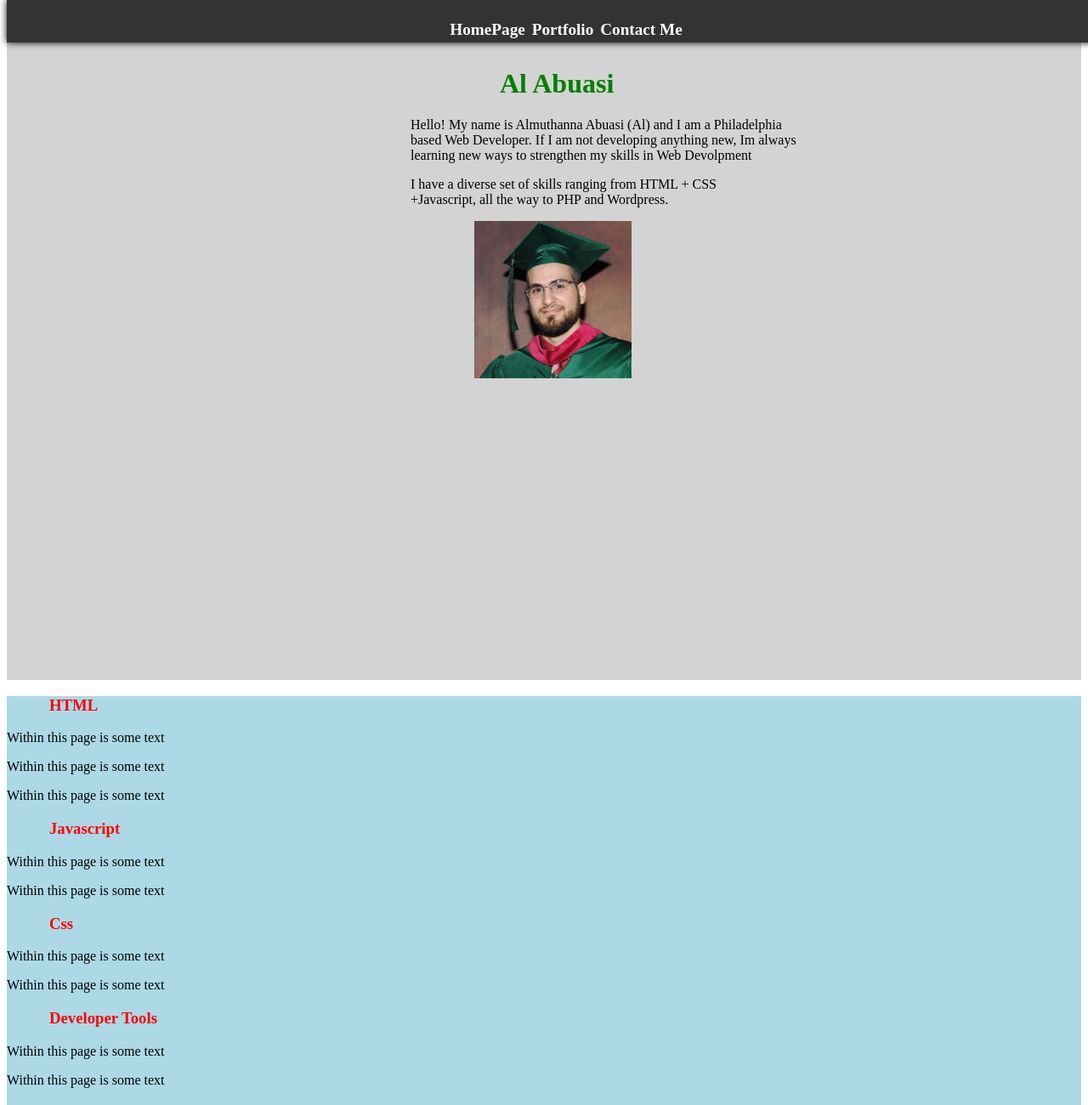
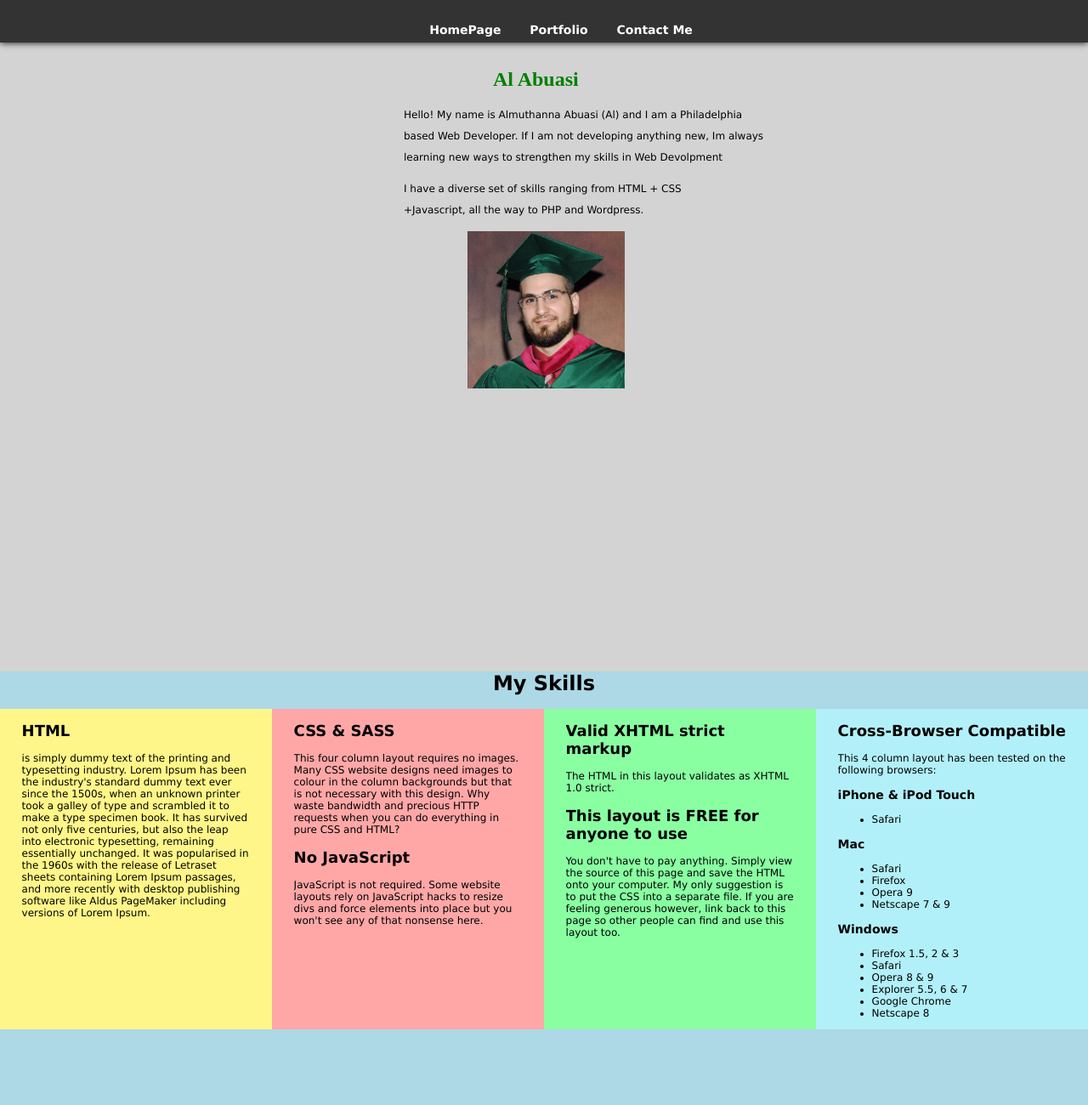
Before and after one commit to al-abuasi/Portfolio, a website: page index.html in a window 1280 px wide. Shown: the top 1300 px of the page at 85% size. Drawn offline with nearby package versions, Linux system fonts and the light colour scheme; some packages are replaced by stand-ins of ours; a script that the page names is missing.

Commit message:
Created a 4 column layout to show my skills

```diff
--- a/index.html
+++ b/index.html
@@ -55,32 +55,70 @@
 
 <div id="page2">
 <a id="portfolio" class="smooth"></a>
+<h1 id="sub-head"> My Skills</h1>
+	<div id="container4">
 
-<h3 class="head-small" >  HTML</h3>
-<div id="HTML">	<p> Within this page is some text</p>
+		<div id="container3">
 
-	<p> Within this page is some text</p>
+			<div id="container2">
 
-	<p> Within this page is some text</p>
-</div>
-<h3 class="head-small"> Javascript</h3>
+				<div id="container1">
 
-	<p> Within this page is some text</p>
+					<div id="col1">
 
-
-	<p> Within this page is some text</p>
-<H3 class="head-small">Css</H3>
-	<p> Within this page is some text</p>
-
-	<p> Within this page is some text</p>
-<h3 class="head-small">Developer Tools</h3>
-	<p> Within this page is some text</p>
-
-	<p> Within this page is some text</p>
-
+						<!-- Column one start -->
+						<h2>HTML</h2>
+						<p>is simply dummy text of the printing and typesetting industry. Lorem Ipsum has been the industry's standard dummy text ever since the 1500s, when an unknown printer took a galley of type and scrambled it to make a type specimen book.
+                            It has survived not only five centuries, but also the leap into electronic typesetting, remaining essentially unchanged.
+                            It was popularised in the 1960s with the release of Letraset sheets containing Lorem Ipsum passages, and more recently with desktop publishing software like Aldus PageMaker including versions of Lorem Ipsum.</p>
+						<!-- Column one end -->
+					</div>
+					<div id="col2">
+						<!-- Column two start -->
+						<h2>CSS & SASS</h2>
+						<p>This four column layout requires no images. Many CSS website designs need images to colour in the column backgrounds but that is not necessary with this design. Why waste bandwidth and precious HTTP requests when you can do everything in pure CSS and HTML?</p>
+						<h2>No JavaScript</h2>
+						<p>JavaScript is not required. Some website layouts rely on JavaScript hacks to resize divs and force elements into place but you won't see any of that nonsense here.</p>
+						<!-- Column two end -->
+					</div>
+					<div id="col3">
+						<!-- Column three start -->
+						<h2>Valid XHTML strict markup</h2>
+						<p>The HTML in this layout validates as XHTML 1.0 strict.</p>
+						<h2>This layout is FREE for anyone to use</h2>
+						<p>You don't have to pay anything. Simply view the source of this page and save the HTML onto your computer. My only suggestion is to put the CSS into a separate file. If you are feeling generous however, link back to this page so other people can find and use this layout too.</p>
+						<!-- Column three end -->
+					</div>
+					<div id="col4">
+						<!-- Column four start -->
+						<h2>Cross-Browser Compatible</h2>
+						<p>This 4 column layout has been tested on the following browsers:</p>
+						<h3>iPhone &amp; iPod Touch</h3>
+						<ul>
+							<li>Safari</li>
+						</ul>
+						<h3>Mac</h3>
+						<ul>
+							<li>Safari</li>
+							<li>Firefox</li>
+							<li>Opera 9</li>
+							<li>Netscape 7 &amp; 9</li>
+						</ul>
+						<h3>Windows</h3>
+						<ul>
+							<li>Firefox 1.5, 2 &amp; 3</li>
+							<li>Safari</li>
+							<li>Opera 8 &amp; 9</li>
+							<li>Explorer 5.5, 6 &amp; 7</li>
+							<li>Google Chrome</li>
+							<li>Netscape 8</li>
+						</ul>
+						<!-- Column four end -->
+					</div>
+				</div>
+			</div>
+		</div>
 	</div>
-<div id="page3">
-	<a id="contact" class="smooth"></a>
 
 
 </div>
--- a/main.css
+++ b/main.css
@@ -1,4 +1,9 @@
-
+body {
+    padding: 0; /* Gets rid of the automatic padding */
+    margin: 0;	/*	on HTML documents */
+    font-family: Lucida Grande, Helvetica, Arial, sans-serif;
+    font-size: 12px;
+}
 
 #background {
 min-width: 100%;
@@ -20,41 +25,23 @@ min-height: 100%;
     /* Adds the transparent background */
     background-color: rgba(1, 1, 1, 0.8);
     color: rgba(1, 1, 1, 0.8);
+}
 
-}
-.nav ul {
-	list-style: none;
-
-	text-align:
-	padding: 0;
-	margin: 0;
-}
 .nav li {
-
-	font-size: 1.2em;
-	line-height: 40px;
-	height: 40px;
     display: inline-block;
-	margin-right:4px;
 }
 
 .nav a {
+    font-size: 14px;
+    padding-left: 15px;
+    padding-right: 15px;
+    color: white;
     text-decoration: none;
-	color: #fff;
-	display: block;
-	transition: .3s background-color;
 }
 
 .nav a:hover {
-	background-color: #005f5f;
+    color: grey;
 }
-
-.nav a.active {
-	background-color: #fff;
-	color: #444;
-	cursor: default;
-}
-
 
 
 #page1 {
@@ -79,6 +66,7 @@ min-height: 100%;
 }
 
 #main-head {
+    font-family: serif;
 	padding-left: 580px;
 
 }
@@ -86,6 +74,8 @@ min-height: 100%;
 #summary {
 		padding-left: 475px;
 		text-align: justify;
+        line-height: 25px;
+        width: 500px;
 }
 
 #profile {
@@ -109,7 +99,73 @@ margin-left: 550px;
     padding-top: 30px;
 }
 
+#sub-head {
+    margin-top: -10px;
+
+    text-align: Center;
+
+}
+
+
 #background-page3 {
 	width:100%;
 	height:100%;
 }
+#container4 {
+    clear:left;
+    float:left;
+    width:100%;
+    overflow:hidden;
+    background:#b2f0f9; /* column 4 background colour */
+}
+#container3 {
+    clear:left;
+    float:left;
+    width:100%;
+    position:relative;
+    right:25%;
+    background:#89ffa2; /* column 3 background colour */
+}
+#container2 {
+    clear:left;
+    float:left;
+    width:100%;
+    position:relative;
+    right:25%;
+    background:#ffa7a7; /* column 2 background colour */
+}
+#container1 {
+    float:left;
+    width:100%;
+    position:relative;
+    right:25%;
+    background:#fff689; /* column 1 background colour */
+}
+#col1 {
+    float:left;
+    width:21%;
+    position:relative;
+    left:77%;
+    overflow:hidden;
+}
+#col2 {
+    float:left;
+    width:21%;
+    position:relative;
+    left:81%;
+    overflow:hidden;
+}
+#col3 {
+    float:left;
+    width:21%;
+    position:relative;
+    left:85%;
+    overflow:hidden;
+}
+#col4 {
+    float:left;
+    width:21%;
+    position:relative;
+    left:89%;
+    overflow:hidden;
+}
```
Lines whose indentation alone changed are shown as unchanged.
